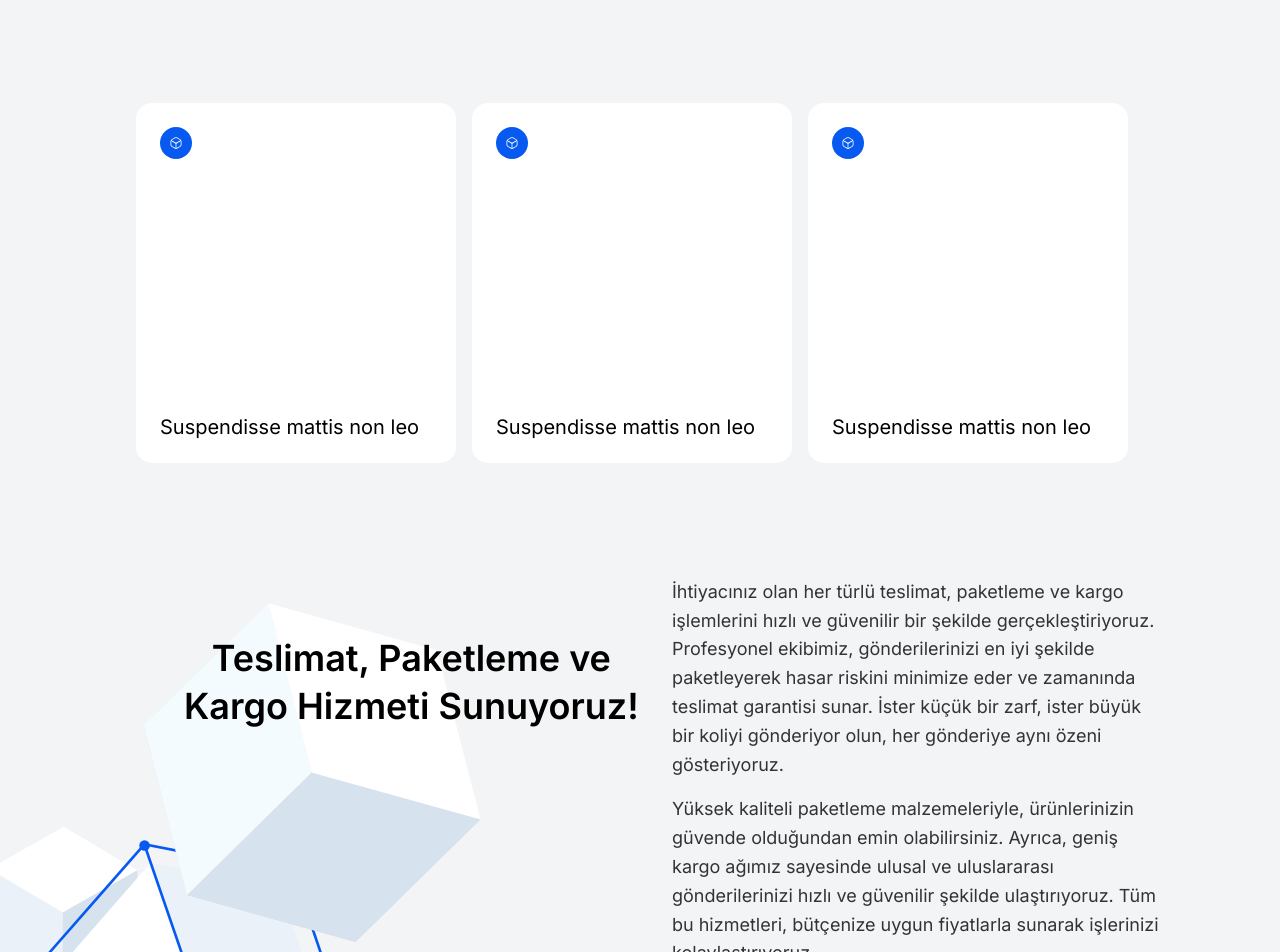
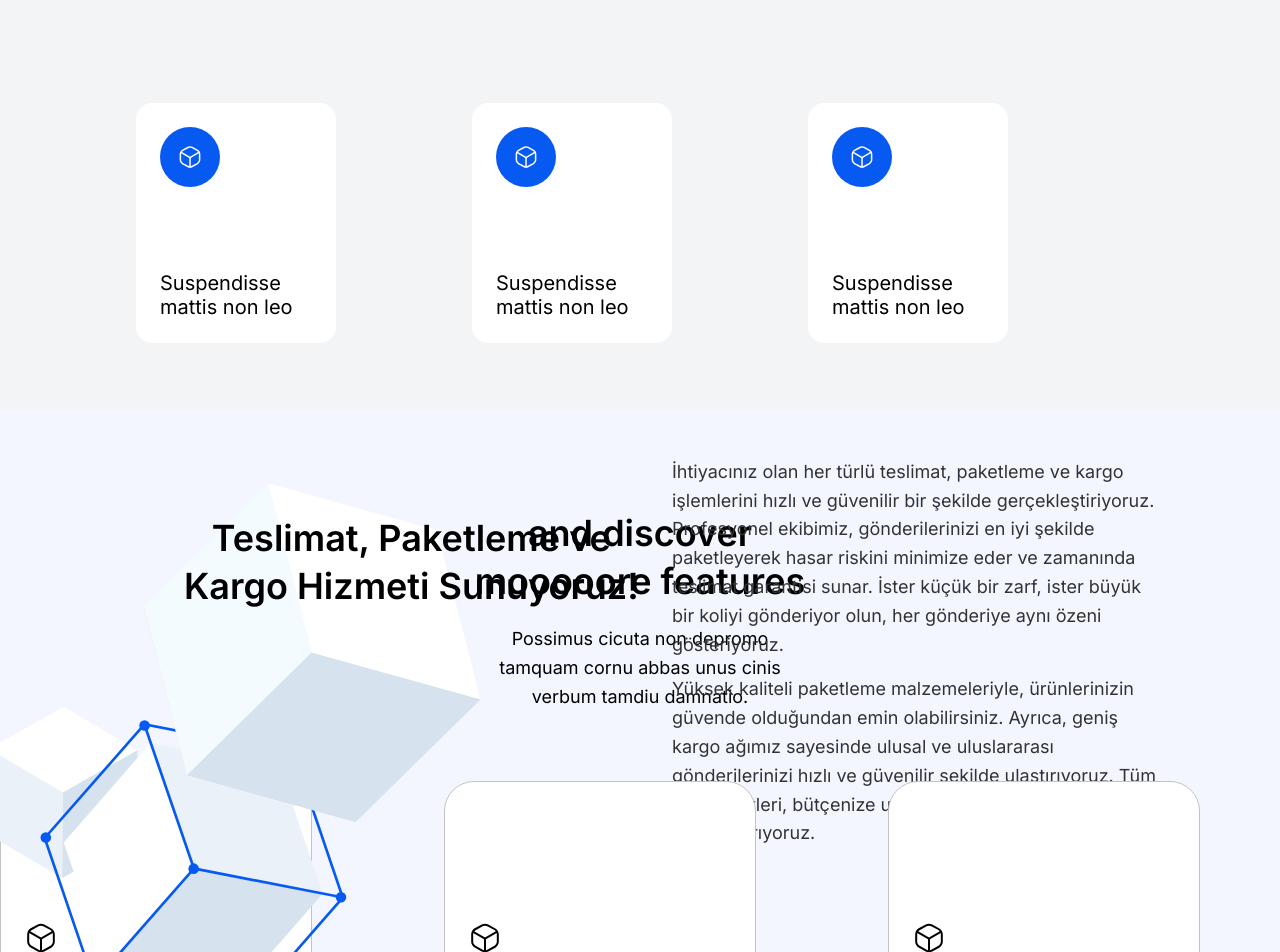
Before and after one commit to muslumdogan01/wareActt, a Next.js app: page / in a window 1280 px wide. Shown: the part 1380-2332 px from the top of the page. Built offline with nearby package versions, Linux system fonts and the light colour scheme.

Commit message:
discover mooooore features slider complated

```diff
--- a/src/app/globals.css
+++ b/src/app/globals.css
@@ -10,9 +10,9 @@
 }
 
 
-.swiper-slide {
+/* .swiper-slide {
   margin-right: -84px !important;
-}
+} */
 
 body {
   display: flex;
--- a/src/app/page.tsx
+++ b/src/app/page.tsx
@@ -2,13 +2,13 @@ import Content from "@/components/content/page";
 import MobileDashboard from "@/components/dashboard/mobileDashboard";
 import Dashboard from "@/components/dashboard/page";
 import Hero from "@/components/header/hero/page";
+import Testimonials from "@/components/testimonials/page";
 import Image from "next/image";
 
 export default function Home() {
   return (
     <div className="w-full h-screen">
       <div className="relative w-full bg-white lg:bg-transparent h-[485px] lg:h-[900px] 4xl:h-[600px] z-0">
-
         <Image
           src="/icons/header/background.svg"
           alt="Header background"
@@ -18,23 +18,19 @@ export default function Home() {
           className="object-cover hidden lg:block"
         />
 
-        {/* Hero içerik */}
         <div className="relative  z-10">
           <Hero />
         </div>
       </div>
 
-      {/* Dashboard alanı */}
       <div className=" -mt-[40rem]  relative 4xl:h-[950px] h-[730px]  -z-10 bg-[#065AF1] pt-[100px] hidden lg:block">
         <Dashboard />
       </div>
-
-
-      {/* Alt içerik */}
       <Content />
-        <div className="flex lg:hidden flex-col items-center justify-center mt-[200px] bg-white ">
-        <MobileDashboard/>
+      <div className="flex lg:hidden flex-col items-center justify-center mt-[200px] bg-white ">
+        <MobileDashboard />
       </div>
+        <Testimonials/>
     </div>
   );
 }
--- a/src/components/content/cards/page.tsx
+++ b/src/components/content/cards/page.tsx
@@ -10,37 +10,59 @@ const ReusableSlider = ({
 }) => {
   const data = [
     {
-      title: "Suspendisse mattis non leo",
-      icon: "/icons/content/blueCircle.svg",
-      width: "w-[200px] md:w-[240px] lg:w-[280px] xl:w-[320px]",
-      height: "h-[240px] md:h-[280px] lg:h-[320px] xl:h-[360px]",
+      title: "Suspendisse <br/> mattis non leo",
+  icon: iconPosition === "bottom" ? "/icons/content/testiCircle.svg" : "/icons/content/blueCircle.svg",
+    width:
+      iconPosition === "bottom"
+        ? "w-[312px] "
+        : "w-[200px] ",
+    height:
+      iconPosition === "bottom"
+        ? "h-[270px] "
+        : "h-[240px] ",
+      hasBorder: iconPosition === "bottom",
+
     },
     {
-      title: "Suspendisse mattis non leo",
-      icon: "/icons/content/blueCircle.svg",
-      width: "w-[200px] md:w-[240px] lg:w-[280px] xl:w-[320px]",
-      height: "h-[240px] md:h-[280px] lg:h-[320px] xl:h-[360px]",
+      title: "Suspendisse <br/> mattis non leo",
+  icon: iconPosition === "bottom" ? "/icons/content/testiCircle.svg" : "/icons/content/blueCircle.svg",
+    width:
+      iconPosition === "bottom"
+        ? "w-[312px] "
+        : "w-[200px] ",
+    height:
+      iconPosition === "bottom"
+        ? "h-[270px] "
+        : "h-[240px] ",
+      hasBorder: iconPosition === "bottom",
     },
     {
-      title: "Suspendisse mattis non leo",
-      icon: "/icons/content/blueCircle.svg",
-      width: "w-[200px] md:w-[240px] lg:w-[280px] xl:w-[320px]",
-      height: "h-[240px] md:h-[280px] lg:h-[320px] xl:h-[360px]",
+      title: "Suspendisse <br/> mattis non leo",
+  icon: iconPosition === "bottom" ? "/icons/content/testiCircle.svg" : "/icons/content/blueCircle.svg",
+    width:
+      iconPosition === "bottom"
+        ? "w-[312px] "
+        : "w-[200px] ",
+    height:
+      iconPosition === "bottom"
+        ? "h-[270px] "
+        : "h-[240px] ",
+      hasBorder: iconPosition === "bottom",
     },
   ];
 
   return (
-    <div className="w-full overflow-hidden  lg:mt-[70px] md:flex pl-10 lg:pl-0 md:justify-center md:items-center">
+    <div className="w-full overflow-hidden  lg:mt-[70px] md:flex  md:justify-center md:items-center">
       <Swiper
   slidesPerView={"auto"}
-        spaceBetween={16}
+  spaceBetween={iconPosition === "bottom" ? 24 : -84}
   breakpoints={{
     700: {
-            spaceBetween: 24,
+      spaceBetween: iconPosition === "bottom" ? 24 : -84,
       allowTouchMove: false,
     },
     1040: {
-            spaceBetween: 24,
+      spaceBetween: iconPosition === "bottom" ? 24 : -84,
       allowTouchMove: false,
     },
   }}
@@ -57,6 +79,7 @@ const ReusableSlider = ({
               iconPosition={iconPosition}
               width={item.width}
               height={item.height}
+              hasBorder={item.hasBorder}
             />
           </SwiperSlide>
         ))}
--- a/src/components/content/cards/sliderCard.tsx
+++ b/src/components/content/cards/sliderCard.tsx
@@ -6,36 +6,38 @@ type SliderCardProps = {
   iconPosition?: "top" | "bottom";
   width?: string;
   height?: string;
+  hasBorder?: boolean;
 };
 
 const SliderCard = ({
   title,
   icon,
   iconPosition = "top",
-  width = "w-[200px]",
-  height = "h-[240px]",
+  width = "",
+  height = "",
+  hasBorder = false,
 }: SliderCardProps) => {
   const isImage = typeof icon === "string" && icon.includes("/");
 
   return (
     <div
-      className={`relative ${width} ${height} max-w-[80vw]  bg-white shadow-[0_4px_20px_rgba(0,0,0,0.05)] lg:shadow-none m-8 lg:m-0 rounded-2xl p-6 text-lg font-semibold shrink-0 flex flex-col items-start justify-between`}
+      className={`relative ${width} ${height} max-w-[80vw] bg-white ${
+        hasBorder ? "border border-[#C2C2C2] rounded-[30px] " : ""
+      } shadow-[0_4px_20px_rgba(0,0,0,0.05)] lg:shadow-none m-8 lg:m-0 rounded-2xl p-6  shrink-0 flex flex-col ${
+        iconPosition === "top"
+          ? "justify-between text-[20px] font-normal leading-[1.2] text-black "
+          : "justify-end space-y-[10px] text-[26px] font-normal leading-[1.2] text-black"
+      }`}
     >
-
-
-      {/* Kartın içeriği */}
-      <div className="relative z-10 w-full h-full flex flex-col justify-between ">
       {iconPosition === "top" && (
         <div className="text-3xl">
           {isImage ? (
-              <Image src={icon as string} alt="icon" width={32} height={32} />
+            <Image src={icon as string} alt="icon" width={60} height={60} />
           ) : (
             icon
           )}
         </div>
       )}
-
-        <div className="text-[20px] font-normal leading-[1.2] text-black ">{title}</div>
 
       {iconPosition === "bottom" && (
         <div className="text-3xl">
@@ -46,7 +48,10 @@ const SliderCard = ({
           )}
         </div>
       )}
-      </div>
+      <div
+        className=" "
+        dangerouslySetInnerHTML={{ __html: title }}
+      ></div>
     </div>
   );
 };
--- a/src/components/content/page.tsx
+++ b/src/components/content/page.tsx
@@ -9,11 +9,10 @@ const Content = () => {
       <div className="md:flex md:w-full md:justify-center md:items-center lg:pt-[423px]">
         <ReusableSlider iconPosition="top" />
       </div>
-      <DeliveryInfo/>
-<div className="  hidden lg:block w-full bg-[url('/icons/content/productBg.svg')] bg-no-repeat bg-cover ">
-  <ProductOverview />
-</div>
-
+      <DeliveryInfo />
+      <div className="  hidden lg:block w-full bg-[url('/icons/content/productBg.svg')] bg-no-repeat bg-cover  4xl:py-40">
+        <ProductOverview />
+      </div>
 
     </div>
   );
--- /dev/null
+++ b/src/components/testimonials/page.tsx
@@ -0,0 +1,22 @@
+import React from 'react'
+import ReusableSlider from '../content/cards/page'
+
+const Testimonials = () => {
+  return (
+      <div className="bg-[#F4F6FF] ">
+        <div className="flex flex-col justify-center items-center pt-[100px]">
+          <h1 className="text-black text-center font-inter text-[36px] font-semibold leading-[132%]">
+            and discover <br />
+            mooooore features
+          </h1>
+       <p className="text-black text-center font-inter text-[18px] pt-5 font-normal leading-[160%]">
+            Possimus cicuta non depromo <br /> tamquam cornu abbas unus cinis <br /> verbum
+            tamdiu damnatio.
+          </p>
+        </div>
+          <ReusableSlider iconPosition="bottom" />
+      </div>
+  )
+}
+
+export default Testimonials
```
Also changed, not shown: public/icons/content/testiCircle.svg (added). Lines whose indentation alone changed are shown as unchanged.
